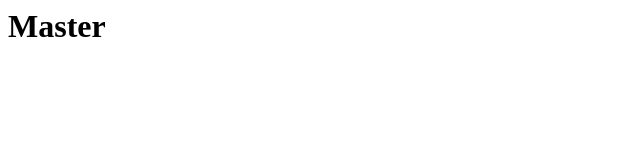
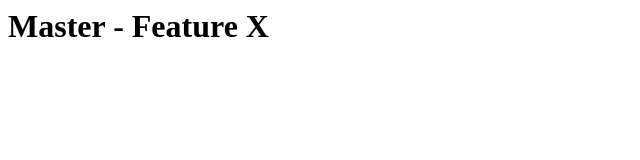
Before and after one commit to makgh/gitone, a plain HTML site: page index.html in a window 1280 px wide. Shown: the whole page, without its empty margins (0-640 px from the left). Drawn offline with Linux system fonts and the light colour scheme.

Commit message:
feature x added

```diff
--- a/index.html
+++ b/index.html
@@ -1 +1 @@
-<h1>Master</h1>
+<h1>Master - Feature X</h1>
```
